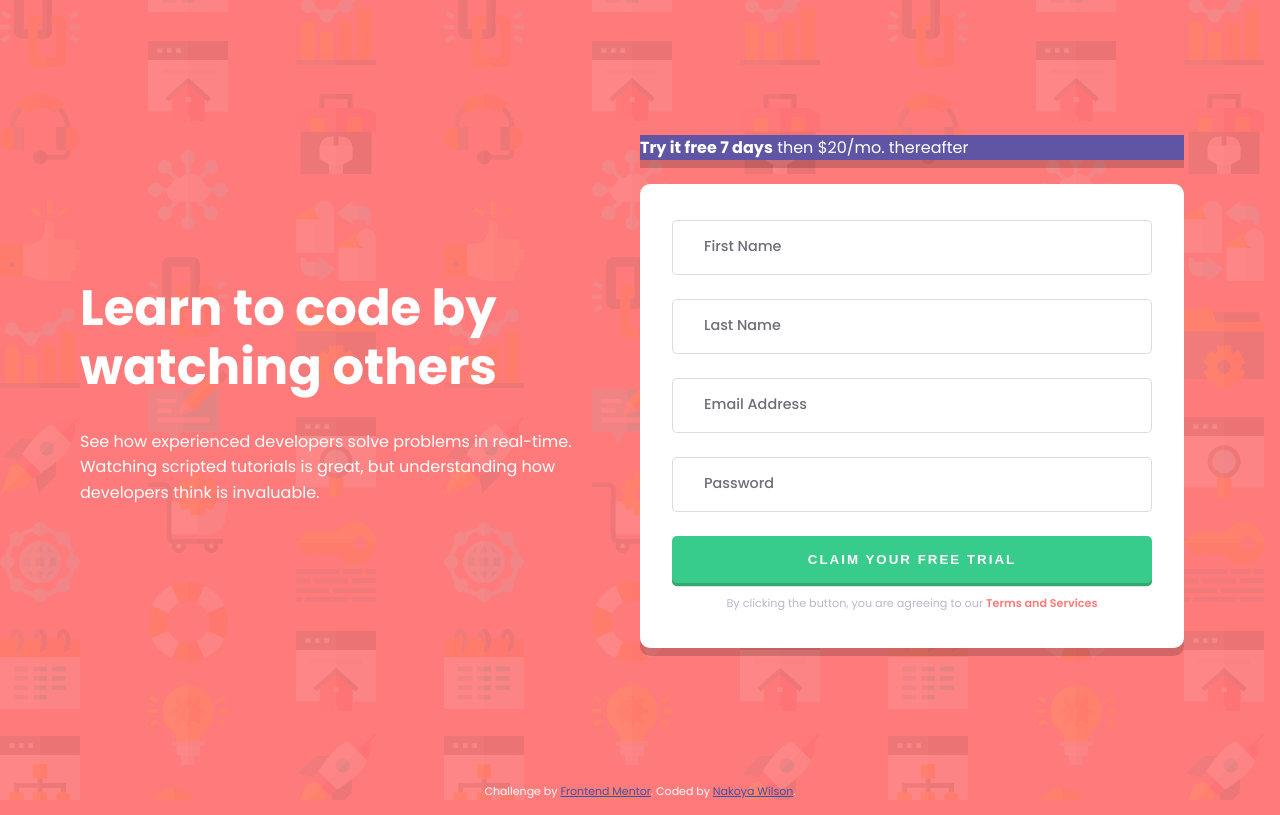
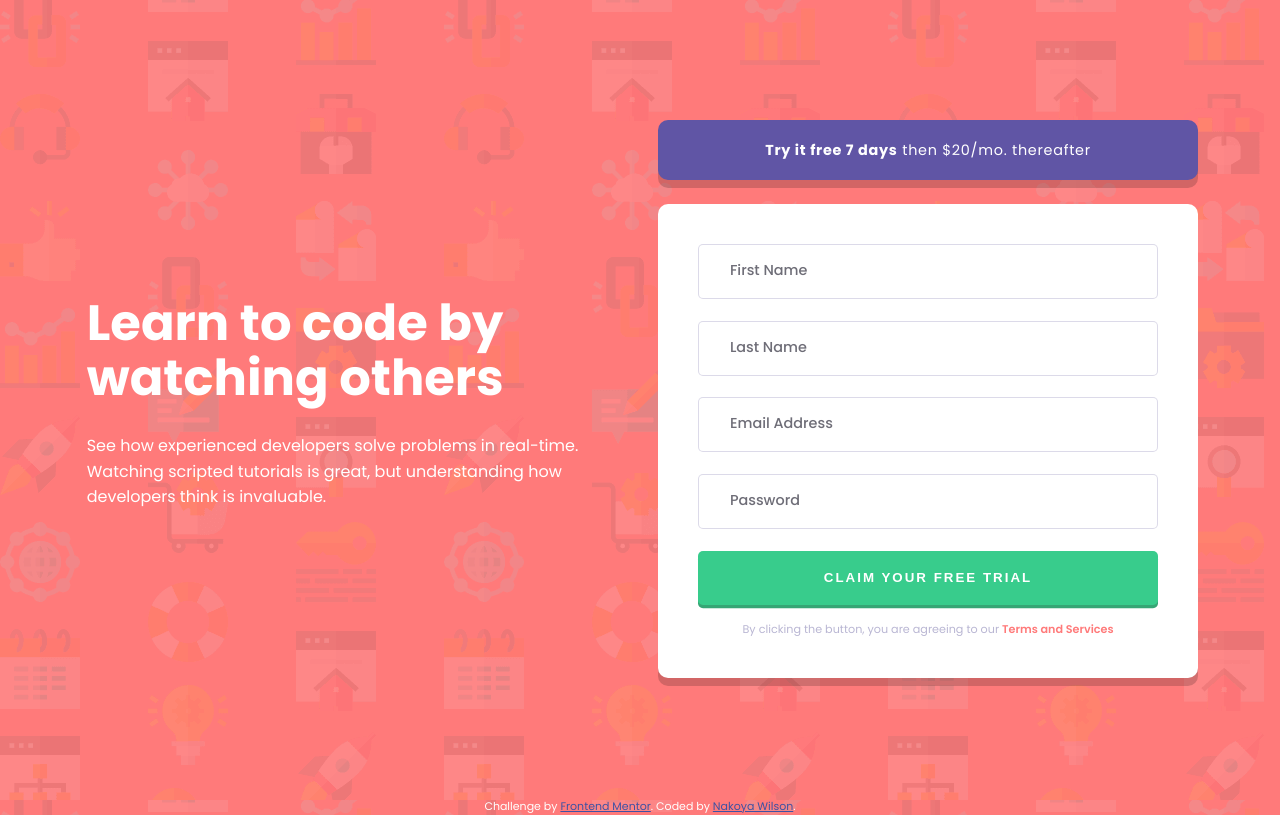
Before and after one commit to nakoyawilson/intro-component-with-signup-form, a plain HTML site: page index.html in a window 1280 px wide. Drawn offline with Linux system fonts and the light colour scheme.

Commit message:
Make adjustments to margins and padding

```diff
--- a/css/styles.css
+++ b/css/styles.css
@@ -22,63 +22,56 @@ body {
   font-family: "Poppins", sans-serif;
   font-size: 16px;
   font-weight: 400;
-  min-height: 100vh;
-  display: flex;
-  flex-direction: column;
-  justify-content: space-between;
   color: var(--color-white);
 }
 
 main {
-  display: flex;
-  justify-content: center;
-  align-items: center;
-  margin: auto;
-  max-width: 70rem;
+  display: grid;
+  grid-template-columns: 32rem 1fr;
+  margin: 7.5rem auto;
+  width: min(87.2%, 70rem);
+  gap: 4rem;
 }
 
-.content-text,
-.content-form {
-  width: 50%;
+.content-text {
+  padding-left: 0.3rem;
+  margin-top: 11rem;
 }
 
 .title {
   font-weight: 700;
   font-size: 3.1rem;
-  line-height: 1.2;
-  margin-bottom: 2rem;
+  line-height: 1.1;
+  margin-bottom: 1.75rem;
 }
 
 .paragraph {
   line-height: 1.6;
 }
 
-button {
-  border: none;
-  border-radius: 10px;
-  padding: 1rem 0;
-}
-
 .content-form {
   display: flex;
   flex-direction: column;
   gap: 1.5rem;
-  margin: 0 1rem;
 }
 
 .try-button {
   background-color: var(--color-blue);
   color: var(--color-white);
   width: 100%;
-  font-size: 1rem;
+  font-size: 0.9rem;
+  letter-spacing: 0.05em;
   box-shadow: 0 0.5rem rgba(0, 0, 0, 0.175);
+  border-radius: 10px;
+  padding: 1.225rem 0;
+  text-align: center;
 }
 
 .form {
   background-color: var(--color-white);
   color: hsla(249, 10%, 26%, 0.75);
   border-radius: 10px;
-  padding: 0.75rem 2rem;
+  padding: 2.5rem;
   text-align: center;
   box-shadow: 0 0.5rem rgba(0, 0, 0, 0.175);
 }
@@ -129,8 +122,17 @@ input:focus {
 }
 
 .form-element {
-  margin: 1.5rem 0;
+  margin: 1.35rem 0;
   position: relative;
+}
+
+.form-element:first-of-type {
+  margin-top: 0;
+}
+
+.form-element:last-of-type {
+  margin-top: 1.25rem;
+  margin-bottom: 0;
 }
 
 .display-error {
@@ -147,6 +149,8 @@ input:focus {
   letter-spacing: 2px;
   box-shadow: 0 0.2rem hsl(154, 51%, 43%);
   border-radius: 5px;
+  border: none;
+  padding: 1.225rem 0;
 }
 
 .claim:hover {
@@ -157,7 +161,7 @@ input:focus {
 .terms {
   color: var(--grayish-blue);
   font-size: 0.7rem;
-  padding: 0.75rem 0 0;
+  padding: 1rem 0 0;
 }
 
 .link {
```
